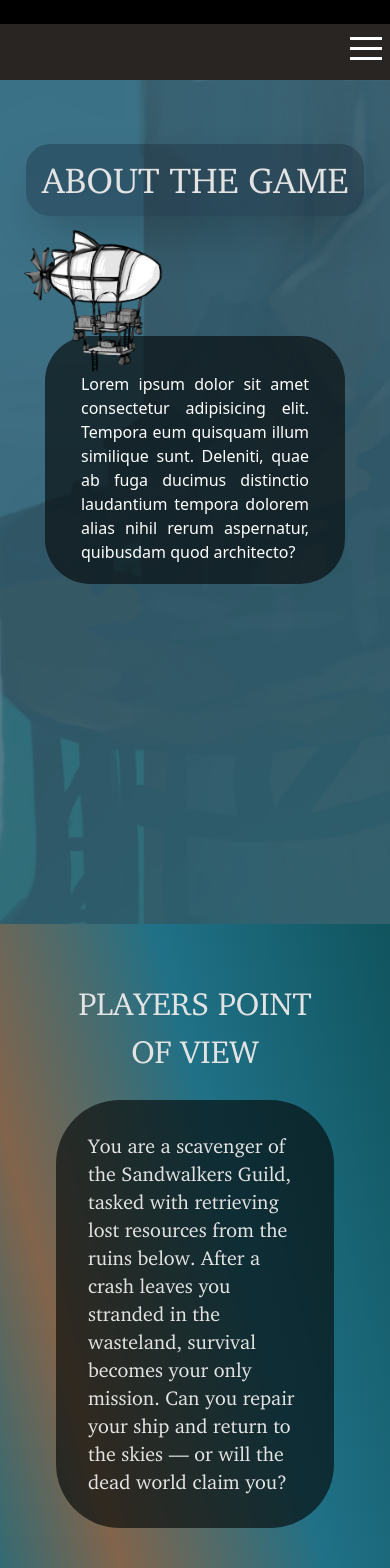
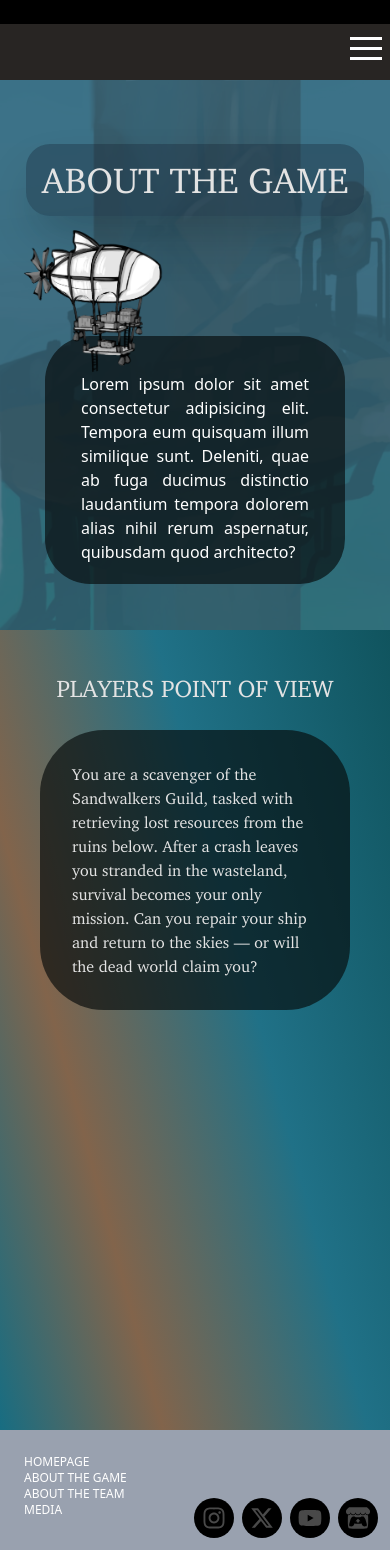
Before and after one commit to jasminedns/steam-wrecked, a Next.js app: page /game in a window 390 px wide. Shown: the top 1568 px of the page. Built offline with nearby package versions, Linux system fonts and the light colour scheme.

Commit message:
fixing overlaying

```diff
--- a/src/app/game/page.tsx
+++ b/src/app/game/page.tsx
@@ -5,7 +5,7 @@ import AGHeading from "@/components/AGHeading"
 const GamePage = () => {
     return(
         <>
-        <div className="relative h-screen bg-[#2F5E72]">
+        <div className="relative h-[550px]  bg-[#2F5E72]">
             <div className="absolute inset-0">
                 <div className="relative z-10 text-white flex flex-col items-center justify-center h-full ">
                     <img src="/images/background/AG_bg.JPEG" alt="Background" className="w-full h-full
--- a/src/components/AG_PPV_Div/index.tsx
+++ b/src/components/AG_PPV_Div/index.tsx
@@ -1,10 +1,10 @@
 const AG_PPV_Div = () => {
     return (
         <>
-        <div className="flex flex-col m-8 md:m-4">
-            <p className="uppercase text-[32px] text-[#F5F5F5] charter m-6 mb-0 text-center">Players point of view</p>
+        <div className="flex flex-col  m-4">
+            <p className="uppercase text-[24px] md:text-[32px] text-[#F5F5F5] charter m-6 mb-0 text-center">Players point of view</p>
             <div className="bg-[#060A0A]/65 text-[#F5F5F5] m-6 rounded-[64px]">
-                <p className="p-8 text-xl charter">You are a scavenger of the Sandwalkers Guild, tasked with retrieving lost resources from the ruins below.
+                <p className="p-8 text-[16px] md:text-xl charter">You are a scavenger of the Sandwalkers Guild, tasked with retrieving lost resources from the ruins below.
                     After a crash leaves you stranded in the wasteland, survival becomes your only mission.
                     Can you repair your ship and return to the skies — or will the dead world claim you?</p>
             </div>
```
